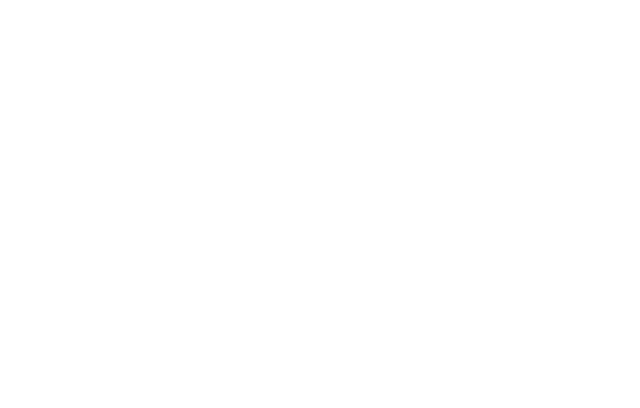
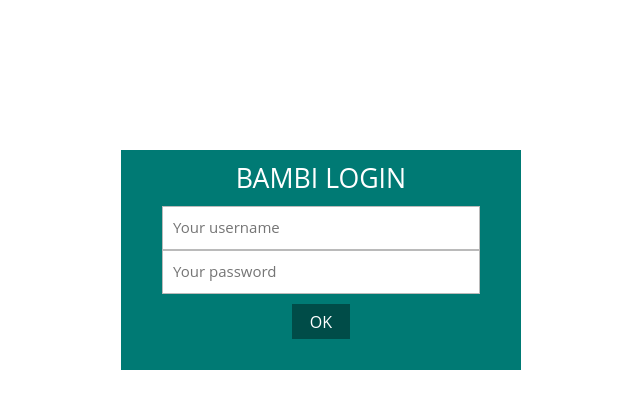
Before and after one commit to thanhitpro/SJEMAG, a plain HTML site: page index.html in a window 1280 px wide. Shown: the whole page, without its empty margins (319-959 px from the left). Drawn offline with Linux system fonts and the light colour scheme.

Commit message:
Addition style

```diff
--- a/css/style.css
+++ b/css/style.css
@@ -2,4 +2,67 @@
 body{
 	margin: 0;
 	padding: 0;
+	font-family: 'Segoe UI Light', 'Open Sans', Verdana, Arial, Helvetica, sans-serif
 }
+
+#login-frame{
+	width: 400px;
+	height: 220px;
+	margin: auto;
+	margin-top: 150px;
+	text-align: center;
+	background-color: #007A74 !important
+}
+
+.title-login-frame{
+	padding: 10px 0 10px 0;
+	font-size: 20pt;
+	color: white;
+}
+
+.content-login-frame{
+
+}
+
+.username-input-login-frame{
+
+}
+
+.password-input-login-frame{
+
+}
+
+.input-login-frame{
+	border: 1px #bababa solid;
+	width: 300px;
+	padding: 4px 6px 6px 10px;
+	min-height: 32px;
+	font-size: 15px;
+	color: #00171A;
+}
+
+.input-login-frame::-webkit-input-placeholder{
+	font-size: 15px;
+	font-family: 'Segoe UI Light', 'Open Sans', Verdana, Arial, Helvetica, sans-serif
+}
+
+.login-button-login-frame{
+	margin-top: 10px;
+}
+
+.button-login-frame{
+	border: 1px transparent solid;
+	border-radius: 0;
+	color: white;
+	background-color: #004C48;
+	padding: 4px 17px;
+	font-size: 16px;
+	height: 35px;
+	width: auto;
+	font-family: 'Segoe UI Light', 'Open Sans', Verdana, Arial, Helvetica, sans-serif;
+	cursor: pointer;
+}
+
+.button-login-frame:active{
+	background-color: #002732
+}
--- a/index.html
+++ b/index.html
@@ -3,8 +3,24 @@
 <head>
 <meta http-equiv="Content-Type" content="text/html; charset=ISO-8859-1">
 <title>Bambi</title>
+<link href="css/style.css" type="text/css" rel="stylesheet" />
 </head>
 <body>
-
+	<div id="login-frame">
+		<div class="title-login-frame">BAMBI LOGIN</div>
+		<div class="content-login-frame">
+			<div class="username-input-login-frame">
+				<input class="input-login-frame" type="text"
+					placeholder="Your username" name="username-input" />
+			</div>
+			<div class="password-input-login-frame">
+				<input class="input-login-frame" type="password"
+					placeholder="Your password" name="password-input" />
+			</div>
+			<div class="login-button-login-frame">
+				<input class="button-login-frame" type="button" value="OK" />
+			</div>
+		</div>
+	</div>
 </body>
 </html>
```
